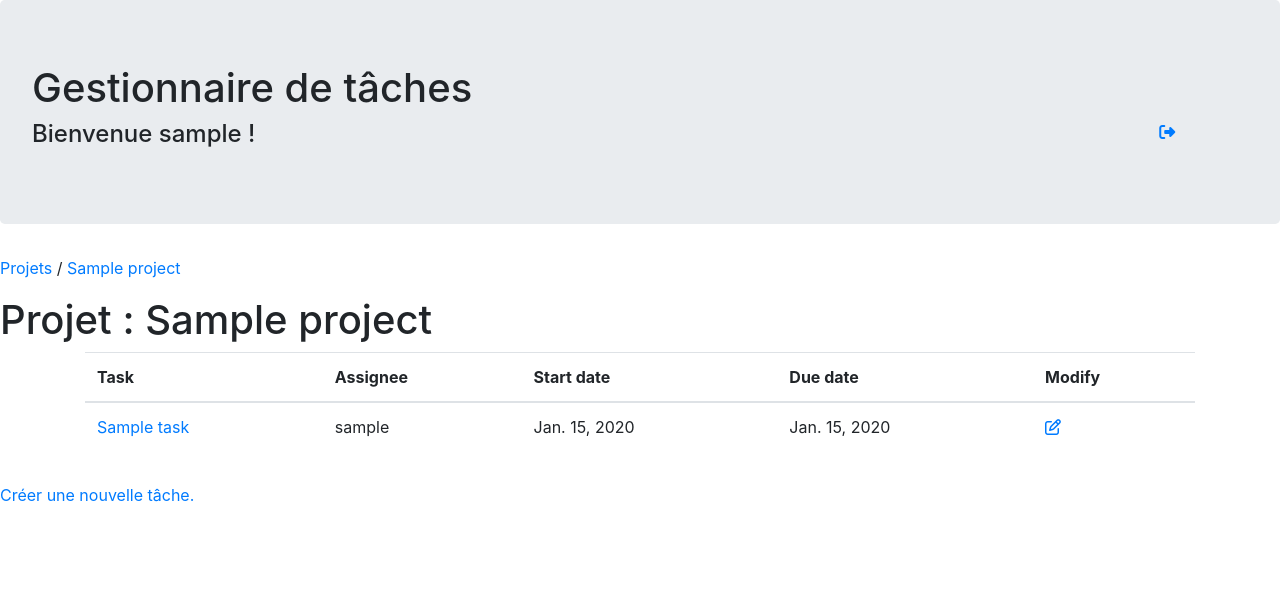
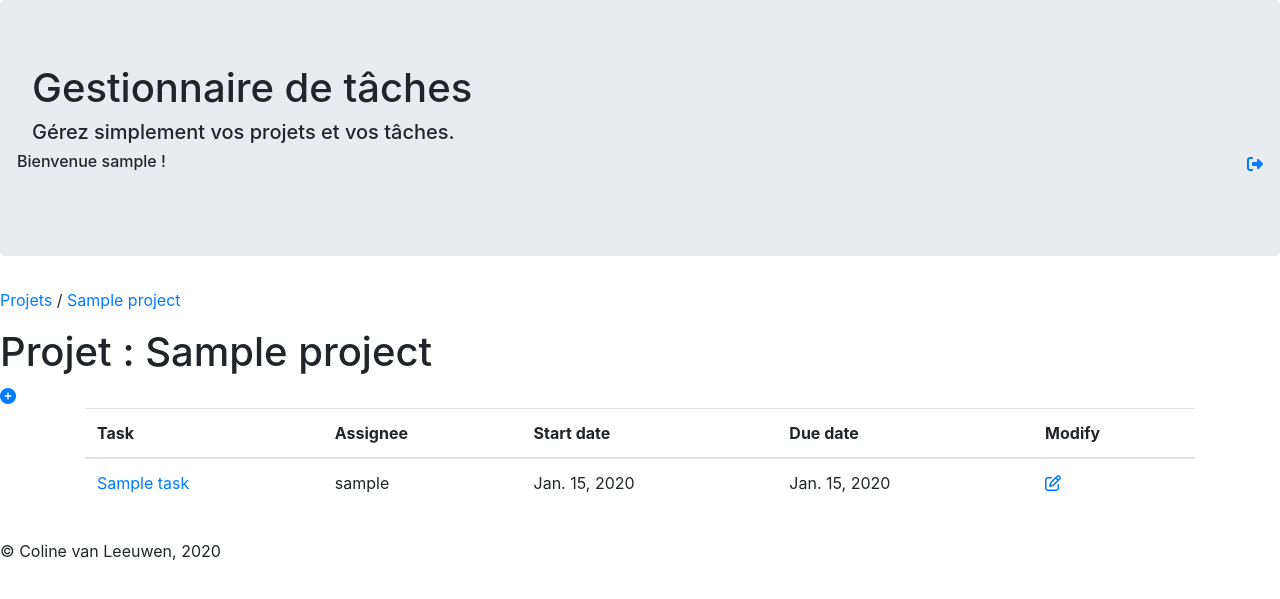
Before and after one commit to ColineVL/EISC209_Projet_GestionnaireDeTaches, a Django app: page /taskmanager/project/1 in a window 1280 px wide. Shown: the top 599 px of the page. Run offline with Django 3.2, Linux system fonts and the light colour scheme; a user stored in the database is signed in; tables that the repository leaves empty hold one stand-in row (values such as "Sample post"); some libraries are stand-ins or nearby versions.

Commit message:
Tables plus belles

```diff
--- a/projet/taskmanager/templates/taskmanager/project.html
+++ b/projet/taskmanager/templates/taskmanager/project.html
@@ -10,11 +10,25 @@
 
 {% block content %}
     <h1>Projet : {{ projet }}</h1>
+    {#    TODO taille et position du bouton nouvelle tache#}
+    <a href={% url "newtask" %}>
+        <i class="fa fa-plus-circle" aria-hidden="true"></i>
+    </a>
+
+{#    TODO ce code en commentaire essaie de bien placer le +#}
+{#    <div class="row justify-content-between">#}
+{#        <div>#}
+{#            <h1>Projet : {{ projet }}</h1>#}
+{#        </div>#}
+{#        <div>#}
+{#            <a href={% url "newtask" %}>#}
+{#                <p><i class="fa fa-plus-circle" aria-hidden="true"></i></p>#}
+{#            </a>#}
+{#        </div>#}
+{#    </div>#}
 
     <div class="container">
-
-
-        <table class="table">
+        <table class="table table-hover">
             <thead>
             <tr>
                 <th>Task</th>
@@ -46,6 +60,5 @@
 
     {#    TODO liste vide ?#}
 
-    {#TODO transformer ça en un bouton#}
-    <p><a href={% url "newtask" %}>Créer une nouvelle tâche.</a></p>
+
 {% endblock %}
--- a/projet/taskmanager/templates/taskmanager/projects.html
+++ b/projet/taskmanager/templates/taskmanager/projects.html
@@ -10,10 +10,12 @@
 
 {% block content %}
     <h1>Vos projets</h1>
-    <table class="table table-striped">
+    <table class="table table-hover">
     {% for projet in liste_projets %}
         <tr><td><a href="{% url 'project' projet.id %}">{{ projet }}</a></td></tr>
     {% empty %}
         <p>Vous n'avez pas de projet...</p>
     {% endfor %}
 {% endblock %}
+
+{#TODO ici et seulement ici il me met le footer en plein milieu de la page !#}
--- a/projet/templates/base.html
+++ b/projet/templates/base.html
@@ -15,19 +15,18 @@
 
 <div class="jumbotron">
     <h1>Gestionnaire de tâches</h1>
-    <div class="row">
-        {#        TODO manière de caler l'icone a droite : tres moche#}
-        <div class="col-md-11">
-            <h4>Bienvenue {{ user.username }} !</h4>
-
+    <h5>Gérez simplement vos projets et vos tâches.</h5>
+    <div class="row justify-content-between">
+        <div>
+            <h6>Bienvenue {{ user.username }} !</h6>
         </div>
         {#TODO augmenter taille de l'icone#}
-        <a href='{% url "logout" %}'>
-            <p><i class="fa fa-sign-out" aria-hidden="true"></i></p>
-        </a>
+        <div>
+            <a href='{% url "logout" %}'>
+                <p><i class="fa fa-sign-out" aria-hidden="true"></i></p>
+            </a>
+        </div>
     </div>
-
-
     {% block jumbotron %}
     {% endblock %}
 </div>
@@ -44,11 +43,8 @@
 
 {#    TODO Il m'affiche le footer en plein milieu de la page ! #}
 
-{#<footer>#}
-{#    {% block footer %}#}
-{#        &copy; Coline van Leeuwen, 2020#}
-{##}
-{#    {% endblock %}#}
-{#</footer>#}
+<footer>
+       <p>&copy; Coline van Leeuwen, 2020</p>
+</footer>
 </body>
 </html>
```
Also changed, not shown: projet/taskmanager/templates/taskmanager/task.html (+23 -1 lines).
